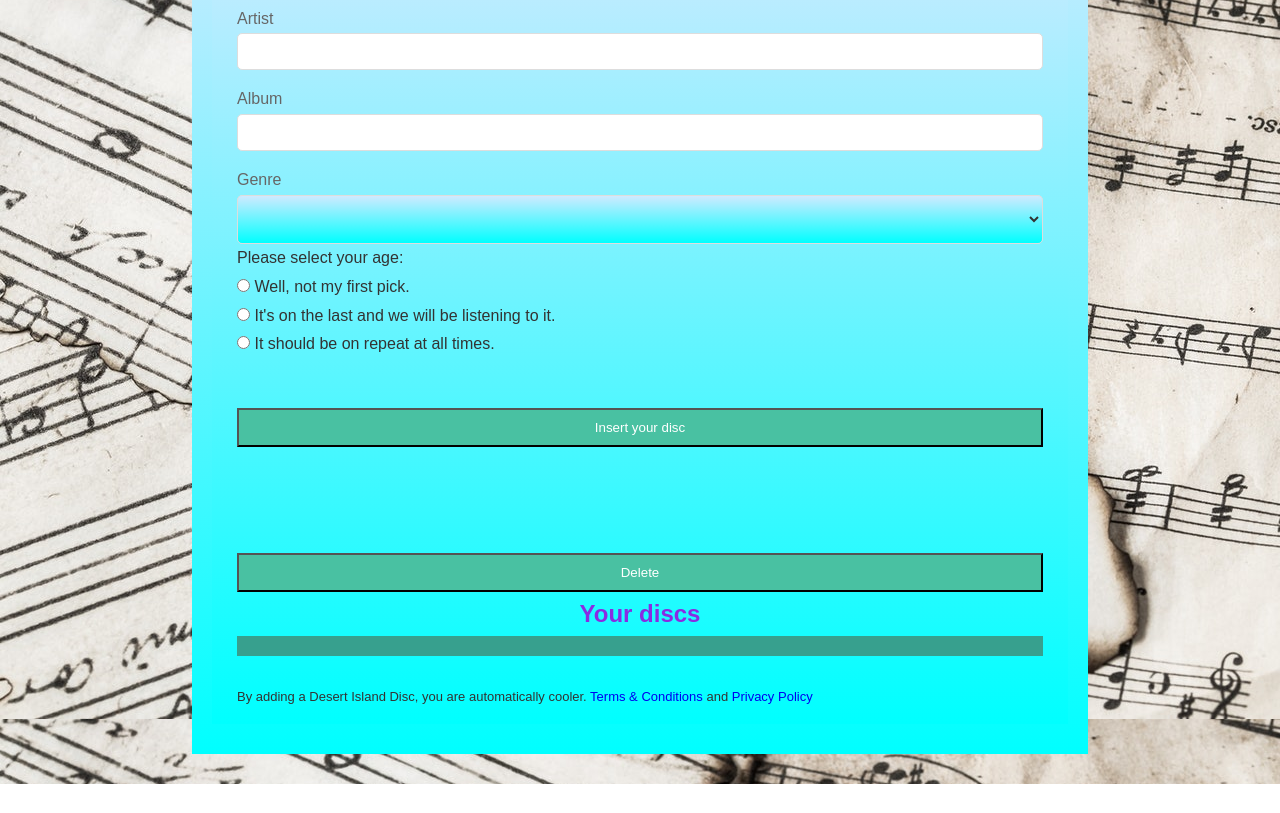
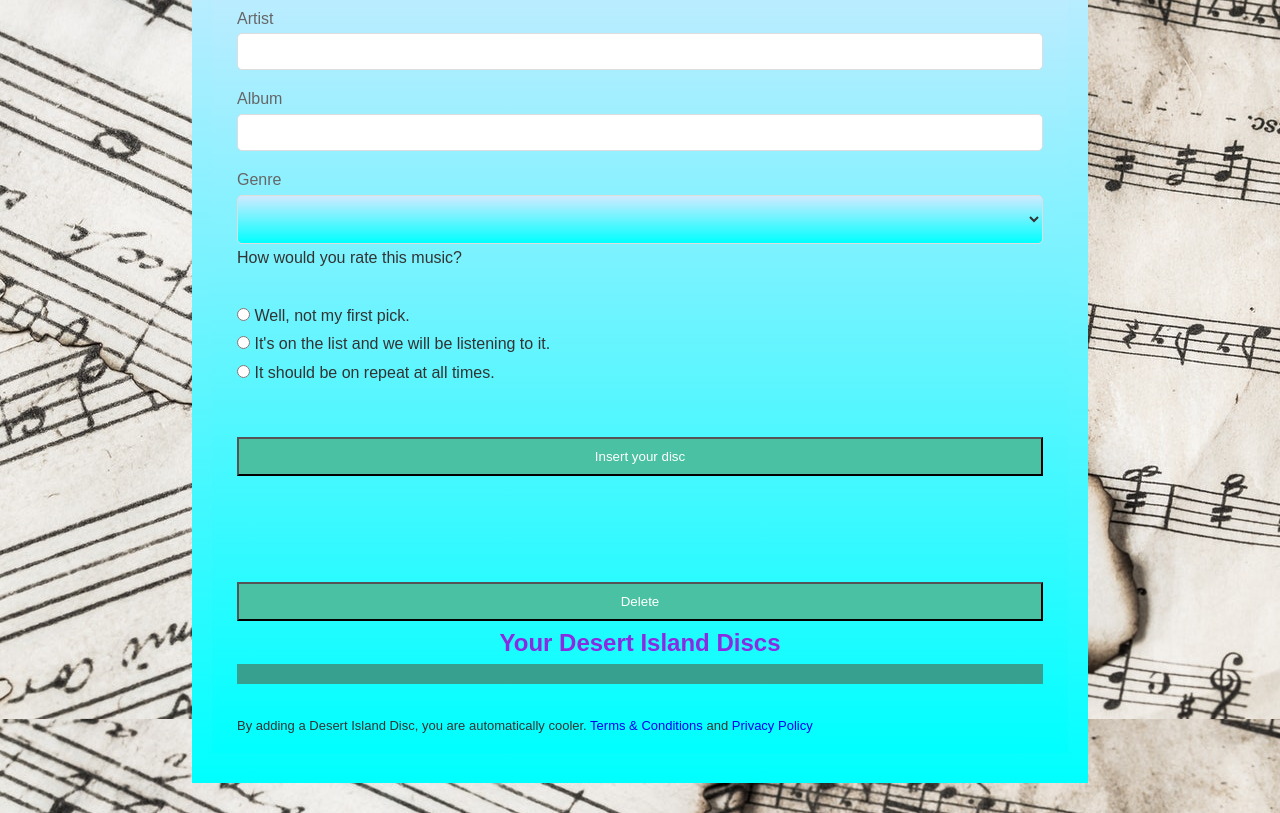
Before and after one commit to Martin-Sparks/week6-weekend-homework, a plain HTML site: page index.html in a window 1280 px wide. Shown: the part 133-946 px from the top of the page. Before the commit the page ends 917 px from the top, so only its background shows below. Drawn offline with Linux system fonts and the light colour scheme.

Commit message:
typo fixed

```diff
--- a/index.html
+++ b/index.html
@@ -34,11 +34,12 @@
                 </div>
 
                 <div>
-                    <p>Please select your age:</p>
+                    <p>How would you rate this music?</p>
+                    <br>
                     <input type="radio" id="container1" name="rating" value="Well, not my first pick.">
                     <label for="rating1">Well, not my first pick.</label><br>
-                    <input type="radio" id="container2" name="rating" value="It's on the last and we will be listening to it.">
-                    <label for="rating2">It's on the last and we will be listening to it.</label><br>
+                    <input type="radio" id="container2" name="rating" value="It's on the list and we will be listening to it.">
+                    <label for="rating2">It's on the list and we will be listening to it.</label><br>
                     <input type="radio" id="container3" name="rating" value="It should be on repeat at all times.">
                     <label for="rating3">It should be on repeat at all times.</label><br><br>
                     <!-- <input type="submit" value="Submit"> -->
@@ -52,7 +53,7 @@
 
         <button class="btn" id="delete">Delete</button>
 
-              <h2 class='header'>Your discs</h2>
+              <h2 class='header'>Your Desert Island Discs</h2>
               <ul id="discs"></ul>
 
 
```
